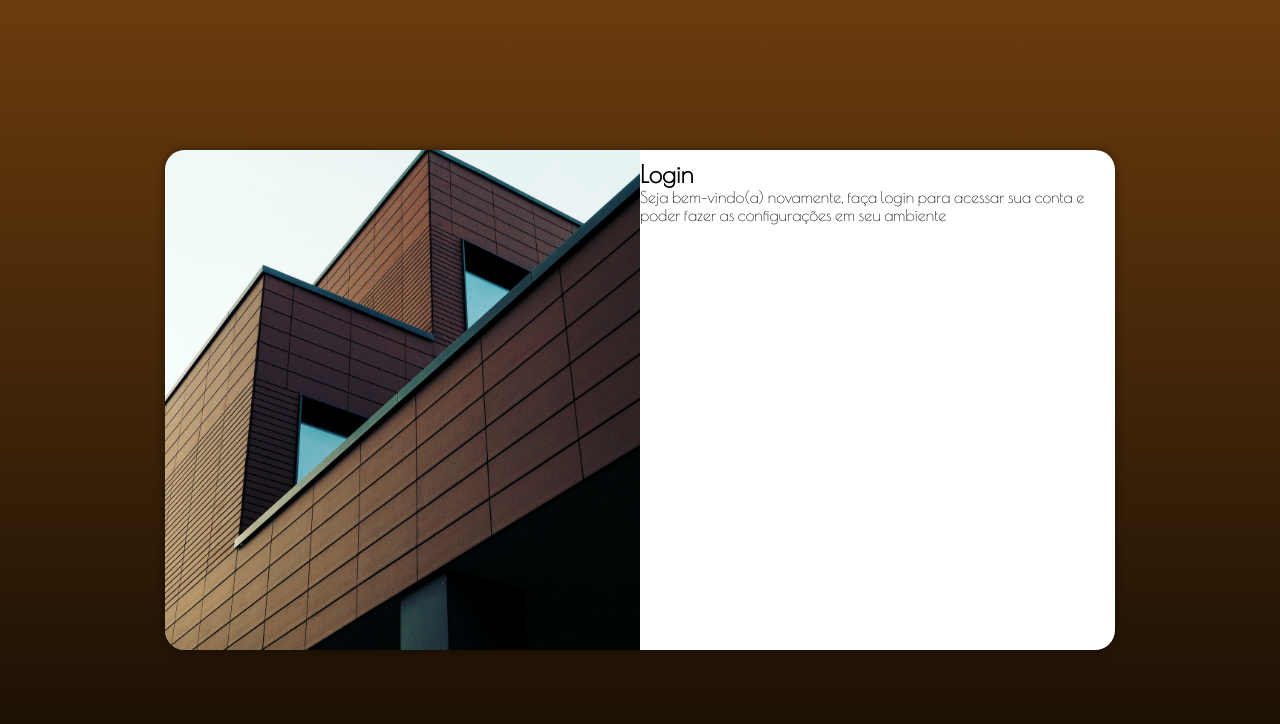
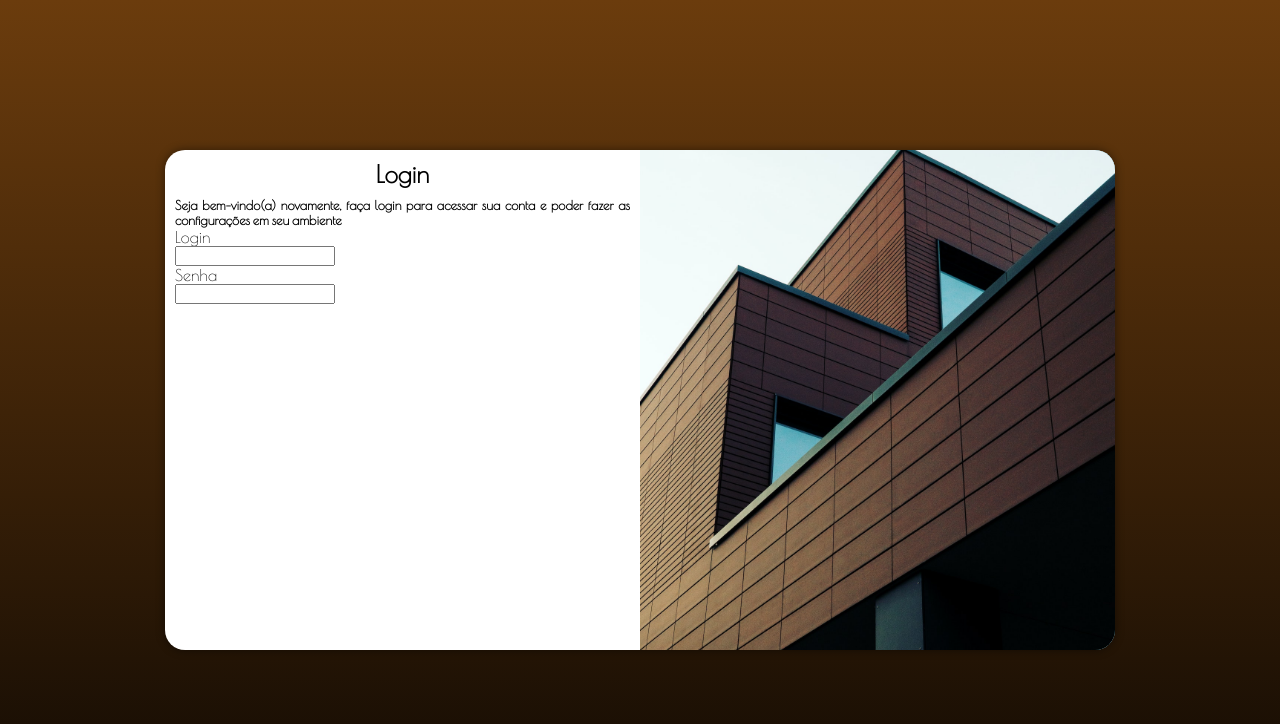
Before and after one commit to RibahDev/projeto-login, a plain HTML site: page index.html in a window 1280 px wide. Drawn offline with nearby package versions, Linux system fonts and the light colour scheme.

Commit message:
adicionando formulario

```diff
--- a/estilos/mediaquery.css
+++ b/estilos/mediaquery.css
@@ -14,7 +14,7 @@
         height: 100%;
     }
     section#login > div#formulario {
-        float: right;
+        float: left;
         width: 70%;
     }
 }
@@ -27,9 +27,13 @@
         width: 950px;
     }
     section#login > div#imagem {
+        float: right;
+        width: 50%;
+        height: 100%;
+    }
+    section#login > div#formulario {
         float: left;
         width: 50%;
-        height: 100%;
     }
 }
 
--- a/estilos/style.css
+++ b/estilos/style.css
@@ -52,3 +52,12 @@ section#login > div#formulario {
     display: block;
     padding: 10px;
 }
+div#formulario > h1 {
+    text-align: center;
+    margin-bottom: 10px;
+}
+div#formulario > p {
+    font-size: 0.8em;
+    text-align: justify;
+    font-weight: bold;
+}
--- a/index.html
+++ b/index.html
@@ -20,7 +20,14 @@
                     <h1>Login</h1>
                     <p>Seja bem-vindo(a) novamente, faça login para acessar sua conta e poder fazer as configurações em seu ambiente</p>
                     <form action="login.php" method="post">
-
+                        <div class="campo">
+                            <label for="ilogin">Login</label><br>
+                            <input type="text" name="login" id="ilogin">
+                        </div>
+                        <div class="campo">
+                            <label for="isenha">Senha</label><br>
+                            <input type="password" name="senha" id="senha">
+                        </div>
                     </form>
                 </div>
             </section>
```
